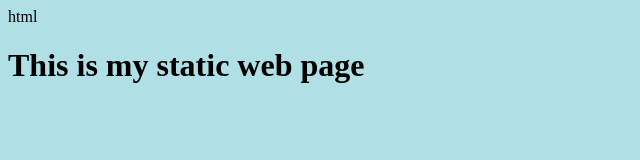
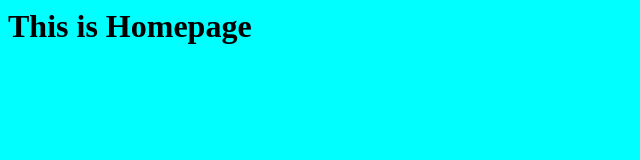
Before and after one commit to bravatjammu/docker, a plain HTML site: page 22jan/activity1/index.html in a window 1280 px wide. Shown: the whole page, without its empty margins (0-640 px from the left). Drawn offline with Linux system fonts and the light colour scheme.

Commit message:
add sece sec

```diff
--- a/22jan/activity1/index.html
+++ b/22jan/activity1/index.html
@@ -1,8 +1,8 @@
-html
 <html>
-<head>
-</head>
-<body style="background-color:powderblue;">
-<h1>This is my static web page</h1>
-</body>
+    <head>
+        <title>Built by DevOps Team at QT</title>
+    </head>
+    <body style="background-color:cyan;">
+        <h1>This is Homepage</h1>
+    </body>
 </html>
```
